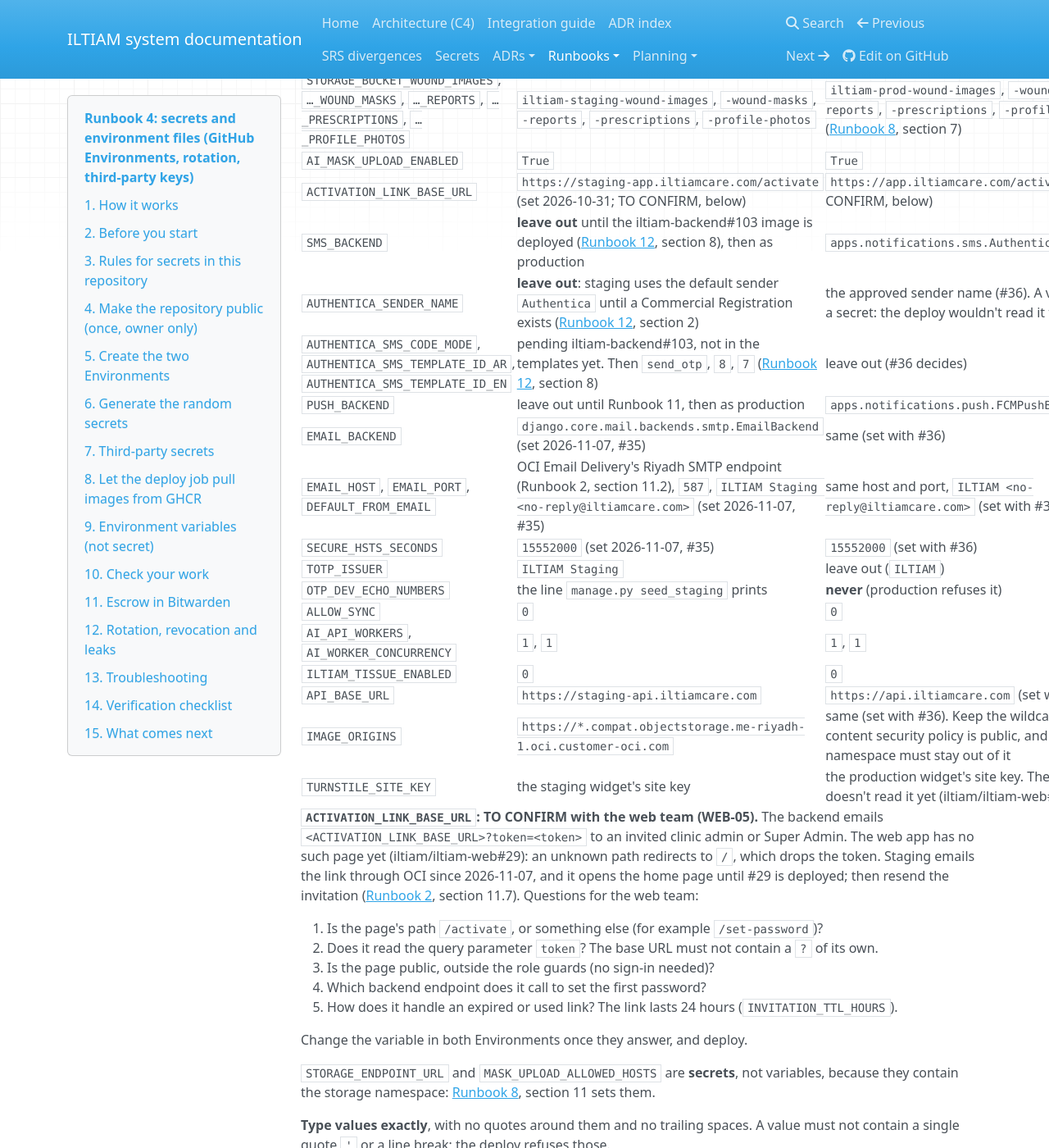
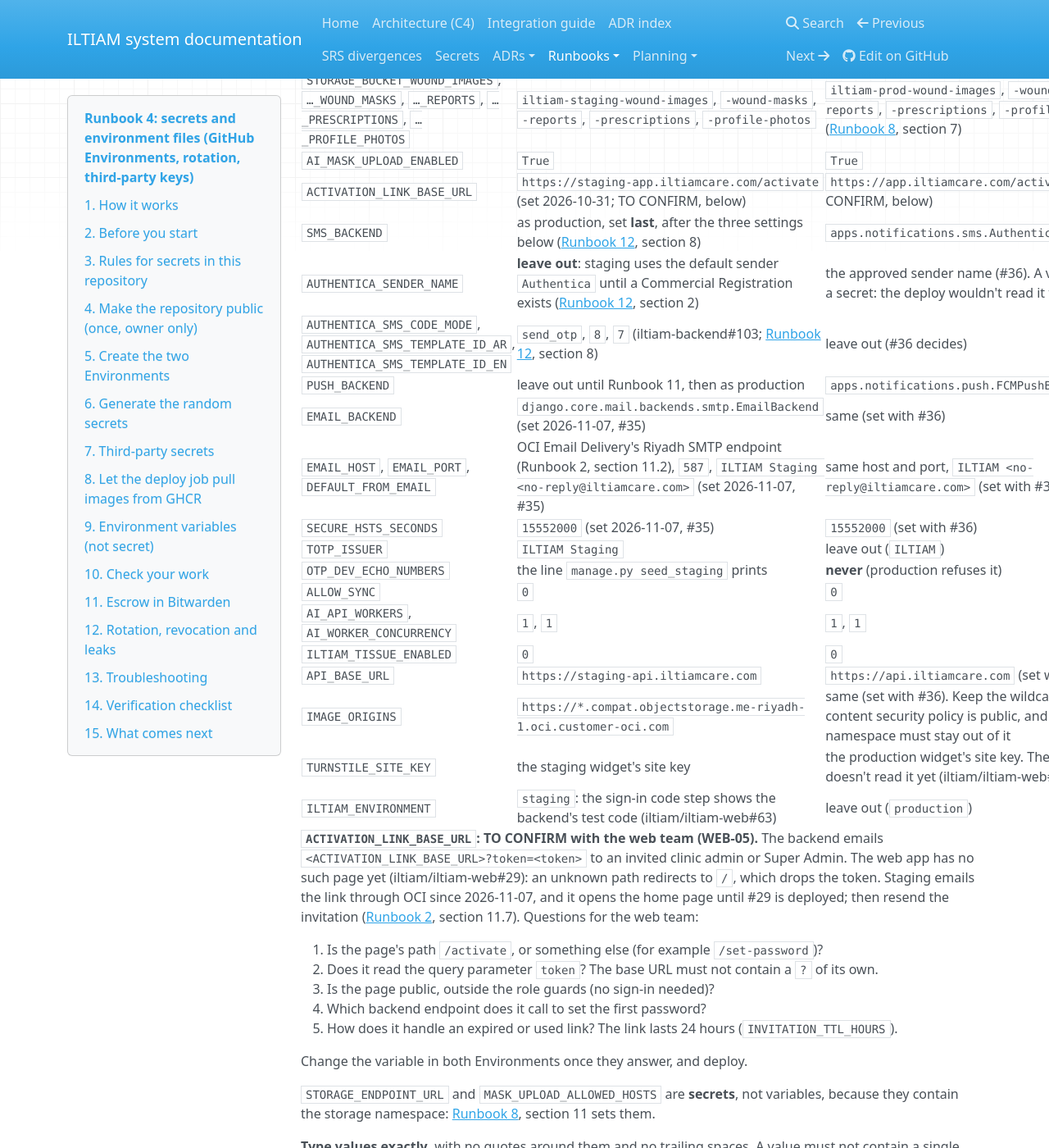
Before and after one commit to iltiam/iltiam-deployment, an MkDocs documentation site: the page built from docs/runbooks/04-secrets.md, in a window 1280 px wide and 1400 px high, scrolled down 5242 px. Shown: the whole window at 82% size. Built offline with MkDocs 1.6.1, drawn with Linux system fonts in a browser that asks for light colours.

Commit message:
chore(env): list the #103 Authentica settings and the web's ILTIAM_ENVIRONMENT (#53)
render-deploy-env.sh copies only names listed in the templates, so staging's send_otp settings and ILTIAM_ENVIRONMENT=staging never reached the containers. List AUTHENTICA_SMS_CODE_MODE, AUTHENTICA_SMS_TEMPLATE_ID_AR and AUTHENTICA_SMS_TEMPLATE_ID_EN in env/backend.env.example and ILTIAM_ENVIRONMENT in env/web.env.example, all optional variables, and check in check-env.sh that staging's values reach backend.env and web.env. Runbooks 4 and 12 and docs/secrets.md no longer call them pending.

```diff
--- a/docs/runbooks/04-secrets.md
+++ b/docs/runbooks/04-secrets.md
@@ -170,9 +170,9 @@ These are the values to set. Every other `var` in the templates is `optional`: l
 | `STORAGE_BUCKET_WOUND_IMAGES`, `…_WOUND_MASKS`, `…_REPORTS`, `…_PRESCRIPTIONS`, `…_PROFILE_PHOTOS` | `iltiam-staging-wound-images`, `-wound-masks`, `-reports`, `-prescriptions`, `-profile-photos` | `iltiam-prod-wound-images`, `-wound-masks`, `-reports`, `-prescriptions`, `-profile-photos` ([Runbook 8](08-object-storage.md), section 7) |
 | `AI_MASK_UPLOAD_ENABLED` | `True` | `True` |
 | `ACTIVATION_LINK_BASE_URL` | `https://staging-app.iltiamcare.com/activate` (set 2026-10-31; TO CONFIRM, below) | `https://app.iltiamcare.com/activate` (TO CONFIRM, below) |
-| `SMS_BACKEND` | **leave out** until the iltiam-backend#103 image is deployed ([Runbook 12](12-authentica.md), section 8), then as production | `apps.notifications.sms.AuthenticaSMSBackend` |
+| `SMS_BACKEND` | as production, set **last**, after the three settings below ([Runbook 12](12-authentica.md), section 8) | `apps.notifications.sms.AuthenticaSMSBackend` |
 | `AUTHENTICA_SENDER_NAME` | **leave out**: staging uses the default sender `Authentica` until a Commercial Registration exists ([Runbook 12](12-authentica.md), section 2) | the approved sender name (#36). A variable, not a secret: the deploy wouldn't read it from a secret |
-| `AUTHENTICA_SMS_CODE_MODE`, `AUTHENTICA_SMS_TEMPLATE_ID_AR`, `AUTHENTICA_SMS_TEMPLATE_ID_EN` | pending iltiam-backend#103, not in the templates yet. Then `send_otp`, `8`, `7` ([Runbook 12](12-authentica.md), section 8) | leave out (#36 decides) |
+| `AUTHENTICA_SMS_CODE_MODE`, `AUTHENTICA_SMS_TEMPLATE_ID_AR`, `AUTHENTICA_SMS_TEMPLATE_ID_EN` | `send_otp`, `8`, `7` (iltiam-backend#103; [Runbook 12](12-authentica.md), section 8) | leave out (#36 decides) |
 | `PUSH_BACKEND` | leave out until Runbook 11, then as production | `apps.notifications.push.FCMPushBackend` |
 | `EMAIL_BACKEND` | `django.core.mail.backends.smtp.EmailBackend` (set 2026-11-07, #35) | same (set with #36) |
 | `EMAIL_HOST`, `EMAIL_PORT`, `DEFAULT_FROM_EMAIL` | OCI Email Delivery's Riyadh SMTP endpoint (Runbook 2, section 11.2), `587`, `ILTIAM Staging <no-reply@iltiamcare.com>` (set 2026-11-07, #35) | same host and port, `ILTIAM <no-reply@iltiamcare.com>` (set with #36) |
@@ -185,6 +185,7 @@ These are the values to set. Every other `var` in the templates is `optional`: l
 | `API_BASE_URL` | `https://staging-api.iltiamcare.com` | `https://api.iltiamcare.com` (set with #36) |
 | `IMAGE_ORIGINS` | `https://*.compat.objectstorage.me-riyadh-1.oci.customer-oci.com` | same (set with #36). Keep the wildcard: the content security policy is public, and the storage namespace must stay out of it |
 | `TURNSTILE_SITE_KEY` | the staging widget's site key | the production widget's site key. The web image doesn't read it yet (iltiam/iltiam-web#28) |
+| `ILTIAM_ENVIRONMENT` | `staging`: the sign-in code step shows the backend's test code (iltiam/iltiam-web#63) | leave out (`production`) |
 
 **`ACTIVATION_LINK_BASE_URL`: TO CONFIRM with the web team (WEB-05).** The backend emails `<ACTIVATION_LINK_BASE_URL>?token=<token>` to an invited clinic admin or Super Admin. The web app has no such page yet (iltiam/iltiam-web#29): an unknown path redirects to `/`, which drops the token. Staging emails the link through OCI since 2026-11-07, and it opens the home page until #29 is deployed; then resend the invitation ([Runbook 2](02-cloudflare-dns-tls.md), section 11.7). Questions for the web team:
 
```
Also changed, not shown: docs/runbooks/12-authentica.md (+2 -2 lines), docs/secrets.md (+1 -1 lines), 3 other files.
